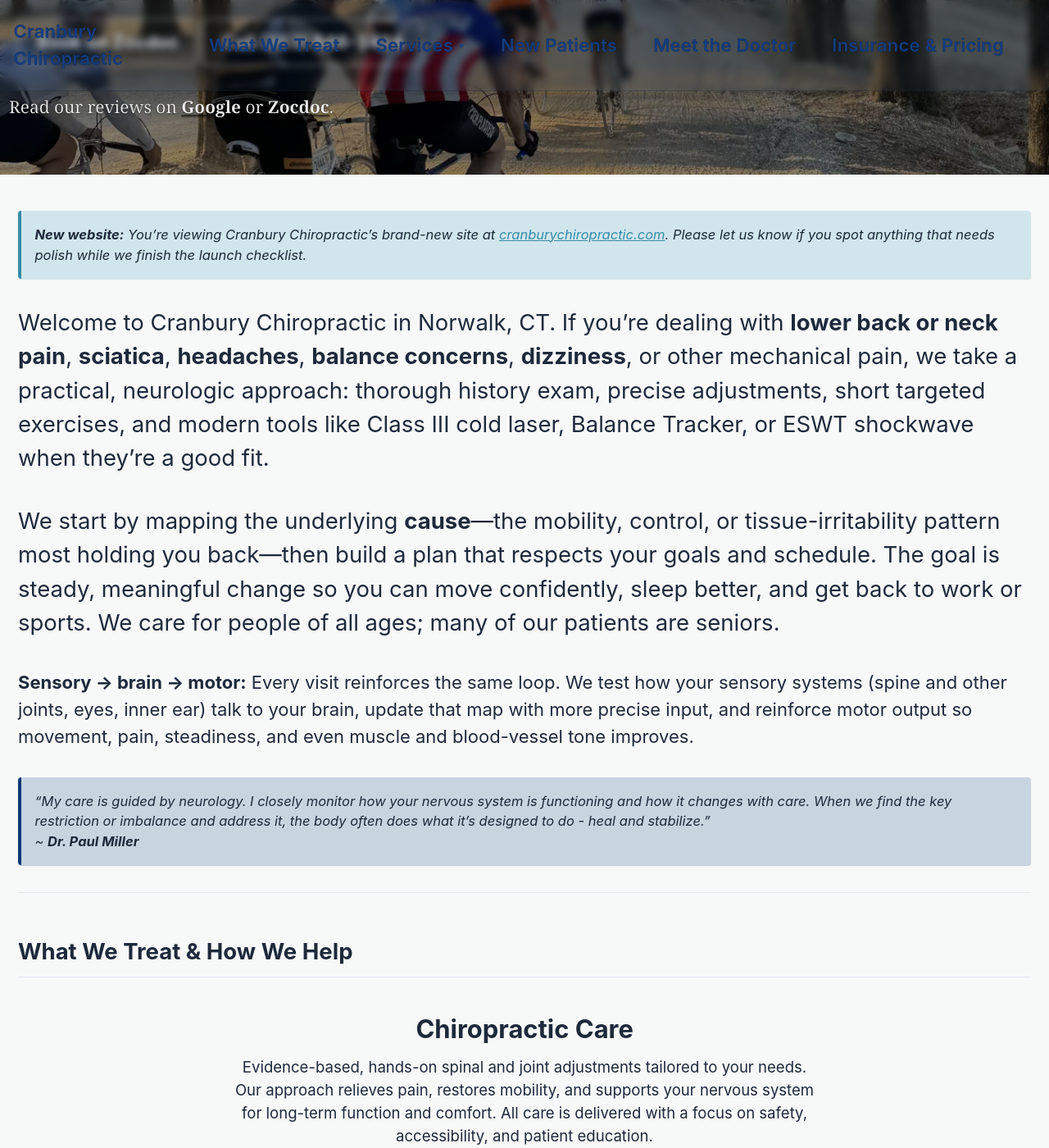
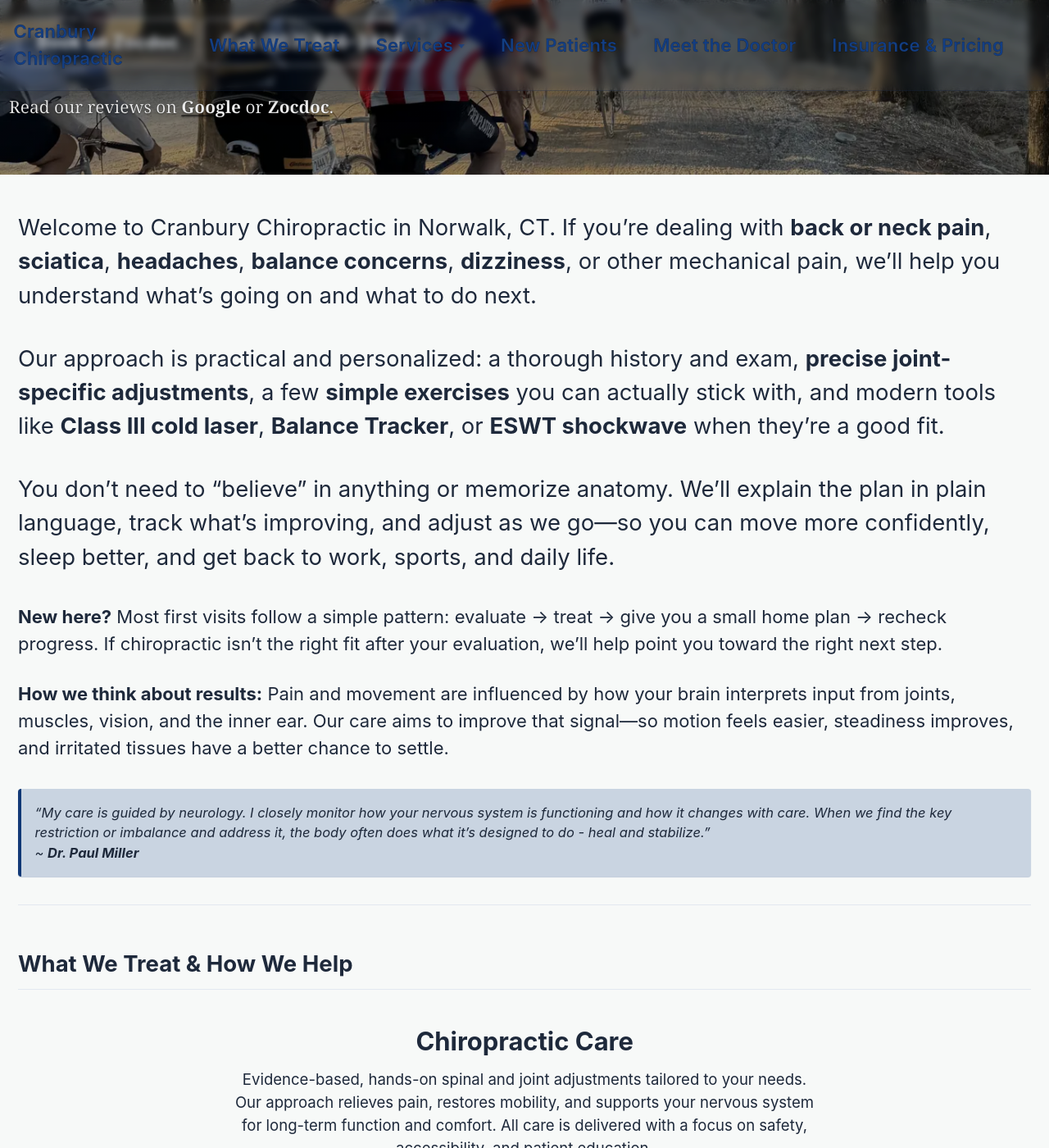
Before and after one commit to millerms/CranburyChiropractic, a Jekyll site: the page built from index.md, in a window 1280 px wide and 1400 px high, scrolled down 477 px. Shown: the whole window at 82% size. Built offline with Jekyll 4.4.1, drawn with Linux system fonts in a browser that asks for light colours; cached includes are drawn as plain includes; the list of posts is cut into pages by our own code; some of the changed text lies outside the part shown.

Commit message:
updated home page copy

```diff
--- a/index.md
+++ b/index.md
@@ -2,7 +2,7 @@
 layout: splash
 title: "Cranbury Chiropractic Center"
 author_profile: false
-excerpt: "Neurology‑informed chiropractic care with precise adjustments, practical protocols, and modern tools (Class III cold laser, Balance Tracker, ESWT shockwave). We tailor plans to your goals so you can move better, recover faster, and stay active, based in Norwalk, CT."
+excerpt: "Chiropractic care grounded in modern neuroscience and decades of clinical experience. Clear evaluation, precise adjustments, simple at‑home drills, and optional tools (Class III cold laser, Balance Tracker, ESWT shockwave) when they’re a good fit—based in Norwalk, CT."
 image: "/assets/images/biking-italy.webp"
 classes: hero-home
 permalink: /
@@ -32,14 +32,14 @@ feature_row:
   - #image_path: /assets/images/feature-back.jpg
     alt: "Neurologic Approach"
     title: "Neurologic Approach"
-    excerpt: "We map how sensory systems (spine and other joints, eyes, inner ear) talk to your brain, update that map with precise input, and reinforce motor output so movement and steadiness feel clearer. Tracking your response shows what’s working."
+    excerpt: "We look at how your spine and other joints, vision, and inner ear send information to your brain. Then we use precise input (adjustments + drills) to improve coordination, steadiness, and comfort—and we track your response so we know what’s working."
     url: "/services/neurologic-approach/"
     btn_label: "See how we help"
     btn_class: "btn--primary"
   - #image_path: /assets/images/feature-family.jpg
     alt: "Full-Spine & Extremities"
     title: "Full-Spine & Extremities"
-    excerpt: "Joint-specific adjustments restore cleaner sensory input from the spine and limbs so your brain can drive smoother motor output. We pair each visit with focused drills that helps change stick."
+    excerpt: "Joint-specific adjustments can restore cleaner sensory input from the spine and limbs so your brain can drive smoother movement. We pair care with a small set of drills so the changes actually stick."
     url: "/services/full-spine-extremities/"
     btn_label: "See details"
     btn_class: "btn--primary"
@@ -71,19 +71,22 @@ feature_row:
     btn_class: "btn--primary"
 ---
 
-> **New website:** You're viewing Cranbury Chiropractic's brand-new site at [cranburychiropractic.com](https://cranburychiropractic.com). Please let us know if you spot anything that needs polish while we finish the launch checklist.
-{: .notice--info .launch-note }
+<div class="page__lead" markdown="1">
+Welcome to Cranbury Chiropractic in Norwalk, CT. If you’re dealing with **back or neck pain**, **sciatica**, **headaches**, **balance concerns**, **dizziness**, or other mechanical pain, we’ll help you understand what’s going on and what to do next.
 
+Our approach is practical and personalized: a thorough history and exam, **precise joint-specific adjustments**, a few **simple exercises** you can actually stick with, and modern tools like **Class III cold laser**, **Balance Tracker**, or **ESWT shockwave** when they’re a good fit.
 
-<div class="page__lead" markdown="1">
-Welcome to Cranbury Chiropractic in Norwalk, CT. If you’re dealing with **lower back or neck pain**, **sciatica**, **headaches**, **balance concerns**, **dizziness**, or other mechanical pain, we take a practical, neurologic approach: thorough history exam, precise adjustments, short targeted exercises, and modern tools like Class III cold laser, Balance Tracker, or ESWT shockwave when they’re a good fit.
-
-We start by mapping the underlying **cause**—the mobility, control, or tissue-irritability pattern most holding you back—then build a plan that respects your goals and schedule. The goal is steady, meaningful change so you can move confidently, sleep better, and get back to work or sports. We care for people of all ages; many of our patients are seniors.
+You don’t need to “believe” in anything or memorize anatomy. We’ll explain the plan in plain language, track what’s improving, and adjust as we go—so you can move more confidently, sleep better, and get back to work, sports, and daily life.
 </div>
 
-**Sensory → brain → motor:** Every visit reinforces the same loop. We test how your sensory systems (spine and other joints, eyes, inner ear) talk to your brain, update that map with more precise input, and reinforce motor output so movement, pain, steadiness, and even muscle and blood-vessel tone improves.
+<div class="reveal reveal--up" markdown="1">
+
+**New here?** Most first visits follow a simple pattern: evaluate → treat → give you a small home plan → recheck progress. If chiropractic isn’t the right fit after your evaluation, we’ll help point you toward the right next step.
+
+</div>
+
+**How we think about results:** Pain and movement are influenced by how your brain interprets input from joints, muscles, vision, and the inner ear. Our care aims to improve that signal—so motion feels easier, steadiness improves, and irritated tissues have a better chance to settle.
 {: .reveal .reveal--up }
-
 
 > “My care is guided by neurology. I closely monitor how your nervous system is functioning and how it changes with care. When we find the key restriction or imbalance and address it, the body often does what it’s designed to do - heal and stabilize.”
 > ~ **Dr. Paul Miller**
@@ -135,22 +138,22 @@ We start by mapping the underlying **cause**—the mobility, control, or tissue-
 
 ## What to Expect
 {: .reveal .reveal--up }
-**Evaluate:** We thoroughly review your history and check key systems—movement, joint motion, balance, and simple neurologic screens for proprioception, eyes, and inner ear.
+**Step 1 — Evaluate:** We review your history and check movement, joint motion, posture/balance, and a few simple neurologic screens.
 {: .reveal .reveal--up }
 
-**Map the cause:** We try to connect findings to a clear cause (e.g., mobility, control, or tissue irritability) so care is focused and practical.
+**Step 2 — Find the key limitation:** We connect your symptoms to a clear driver (mobility, control/coordination, or tissue irritability) so care stays focused.
 {: .reveal .reveal--up }
 
-**Plan:** We build a right‑sized plan—adjustments, simple exercises, and add‑ons like laser or shockwave when useful. We explain why each step helps.
+**Step 3 — Make a right‑sized plan:** Adjustments + a small home routine. Tools like laser or shockwave only when useful.
 {: .reveal .reveal--up }
 
-**Treat:** Visits are concise and matched to your comfort. You’re always in control.
+**Step 4 — Treat with comfort in mind:** Visits are concise, and you’re always in control.
 {: .reveal .reveal--up }
 
-**Track:** We recheck simple measures (range, function, steadiness) to confirm what’s helping and adjust as you go.
+**Step 5 — Track and adjust:** We recheck simple measures (range, function, steadiness) to confirm what’s helping.
 {: .reveal .reveal--up }
 
-**Referral:** If chiropractic isn’t the right fit after your initial evaluation, we’ll refer you to an appropriate provider.
+**Step 6 — Refer when appropriate:** If chiropractic isn’t the best next step, we’ll point you to the right provider.
 {: .reveal .reveal--up }
 
 ## Location & Hours
```
